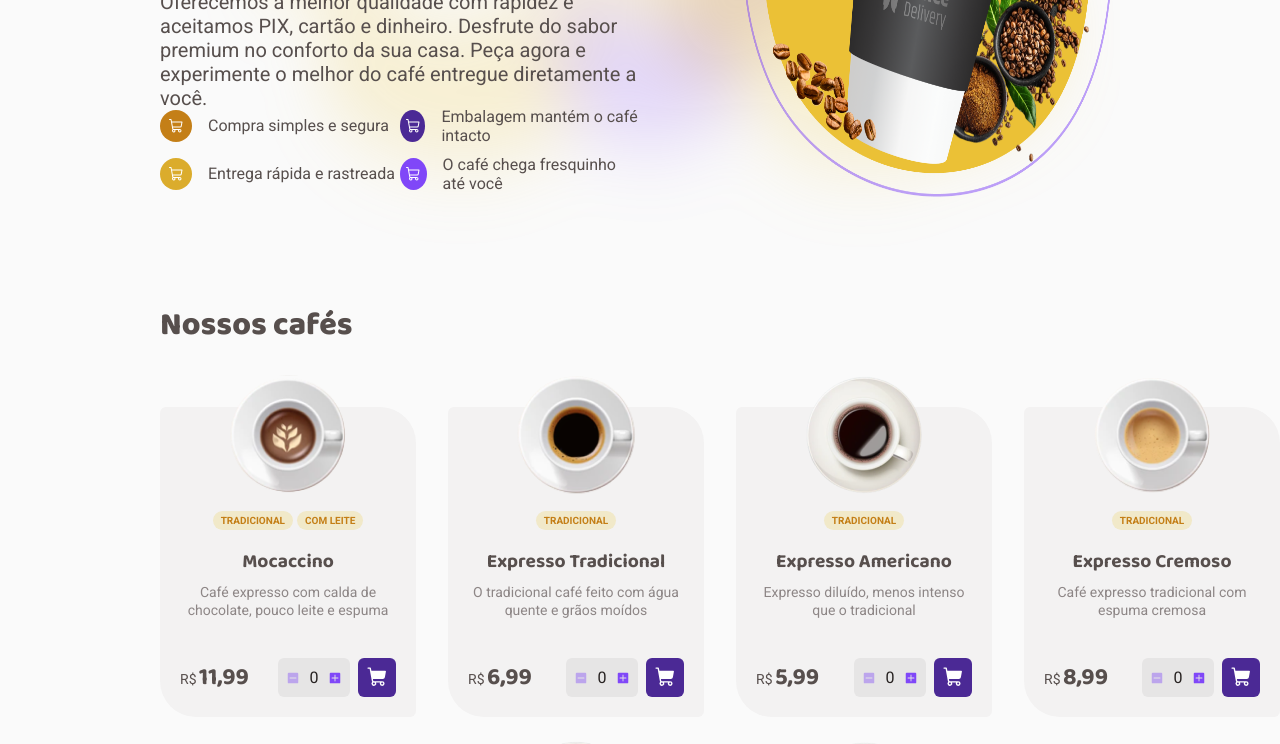
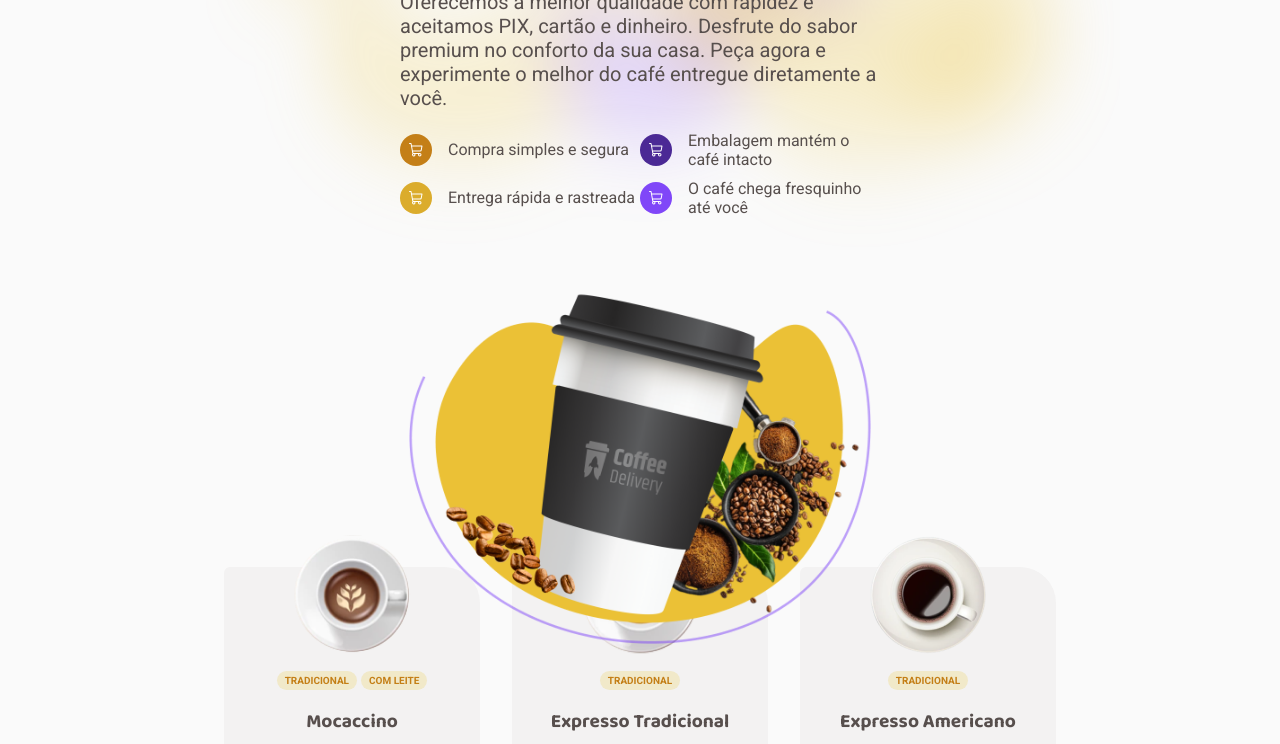
Before and after one commit to alvarobianor/coffee-delivery, a React (Vite) app: page / in a window 1280 px wide. Shown: the part 400-1144 px from the top of the page. Built offline with nearby package versions, Linux system fonts and the light colour scheme.

Commit message:
Fix styles

```diff
--- a/src/Components/CatalogOfCoffees.tsx
+++ b/src/Components/CatalogOfCoffees.tsx
@@ -5,26 +5,32 @@ import styled from 'styled-components';
 export function CatalogOfCoffees() {
   return (
     <Container>
-      <h2>Nossos cafés</h2>
-      <div>
+      <Title>Nossos cafés</Title>
+      <Grid>
         {infos.map((item) => (
           <CoffeeCard key={item.name} info={item} />
         ))}
-      </div>
+      </Grid>
     </Container>
   );
 }
 
-const Container = styled.div`
-  > h2 {
+const Title = styled.h2`
   font-family: ${({ theme }) => theme.fonts.title};
   font-size: ${({ theme }) => theme.textSizes['title-title-l']};
   font-weight: 800;
+`;
 
-    margin-bottom: 2rem;
-  }
+const Container = styled.div`
+  display: flex;
+  flex-direction: column;
+  align-items: center;
+  gap: 2rem;
 
-  > div {
+  margin-bottom: 4rem;
+`;
+
+const Grid = styled.div`
   display: grid;
   grid-template-columns: repeat(5, 1fr);
   grid-gap: 2rem;
@@ -33,18 +39,15 @@ const Container = styled.div`
     grid-template-columns: repeat(4, 1fr);
   }
 
-    @media (max-width: 1200px) {
+  @media (max-width: 1400px) {
     grid-template-columns: repeat(3, 1fr);
   }
 
-    @media (max-width:  992px) {
+  @media (max-width: 1200px) {
     grid-template-columns: repeat(2, 1fr);
   }
 
-    @media (max-width: 768px) {
+  @media (max-width: 992px) {
     grid-template-columns: 1fr;
   }
-  }
-
-  margin-bottom: 4rem;
 `;
--- a/src/Components/Infos/ListItem.tsx
+++ b/src/Components/Infos/ListItem.tsx
@@ -47,6 +47,7 @@ const BackgroundIcon = styled.div<{ color: Color }>`
   justify-content: center;
   height: 2rem;
   width: 2rem;
+  min-width: 2rem;
   border-radius: 50%;
 
   background-color: ${({ theme, color }) => theme.colors[color]};
--- a/src/Components/Infos/index.tsx
+++ b/src/Components/Infos/index.tsx
@@ -1,7 +1,7 @@
+import { ListItem, Props as ListItemProps } from '@components/Infos/ListItem';
+import { Shapes as ShapesBackground } from '@components/Infos/ShapesBackground';
+import { ShoppingCart } from '@phosphor-icons/react';
 import styled from 'styled-components';
-import { Shapes as ShapesBackground } from '@components/Infos/ShapesBackground';
-import { ListItem, Props as ListItemProps } from '@components/Infos/ListItem';
-import { ShoppingCart } from '@phosphor-icons/react';
 
 export function Infos() {
   const itens = [
@@ -38,14 +38,14 @@ export function Infos() {
             experimente o melhor do café entregue diretamente a você.
           </DescriptionInfo>
           <ListInfo>
-            {itens.map((item) => (
-              <ListItem icon={item.icon} text={item.text} key={item.text} />
+            {itens.map(({ icon, text }) => (
+              <ListItem icon={icon} text={text} key={text} />
             ))}
           </ListInfo>
         </Content>
 
         <ImageContainer>
-          <img src="coffee-info.png" alt="coffee" width={'80%'} />
+          <img src="coffee-info.png" alt="coffee" />
         </ImageContainer>
       </ContainerInformations>
     </Container>
@@ -63,14 +63,30 @@ const ContainerInformations = styled.div`
   width: 100%;
   height: auto;
   max-height: 35.5rem;
+  display: flex;
 
-  display: flex;
+  @media (max-width: 1300px) {
+    flex-direction: column;
+    align-items: center;
+
+    > div:nth-child(2) {
+      padding-left: 0rem;
+    }
+  }
 `;
 
 const ImageContainer = styled.div`
+  display: flex;
   width: 50%;
-  display: flex;
   justify-content: right;
+  padding-left: 5rem;
+
+  img {
+    width: 100%;
+    height: auto;
+    aspect-ratio: 1 / 1;
+    object-fit: contain;
+  }
 `;
 
 const Content = styled.div`
@@ -78,13 +94,14 @@ const Content = styled.div`
   height: 100%;
   display: flex;
   flex-direction: column;
+  gap: 1.5rem;
 `;
 
 const TitleInfo = styled.h1`
   font-family: ${({ theme }) => theme.fonts.title};
   font-size: ${({ theme }) => theme.textSizes['title-title-xl']};
   line-height: 100%;
-  margin-bottom: 1.5rem;
+  /* margin-bottom: 1.5rem; */
 `;
 const DescriptionInfo = styled.p`
   font-family: ${({ theme }) => theme.fonts.regular};
@@ -92,6 +109,7 @@ const DescriptionInfo = styled.p`
   font-style: normal;
   font-weight: 400;
 `;
+
 const ListInfo = styled.ul`
   margin-top: auto;
   margin-bottom: 1rem;
```
Lines whose indentation alone changed are shown as unchanged.
